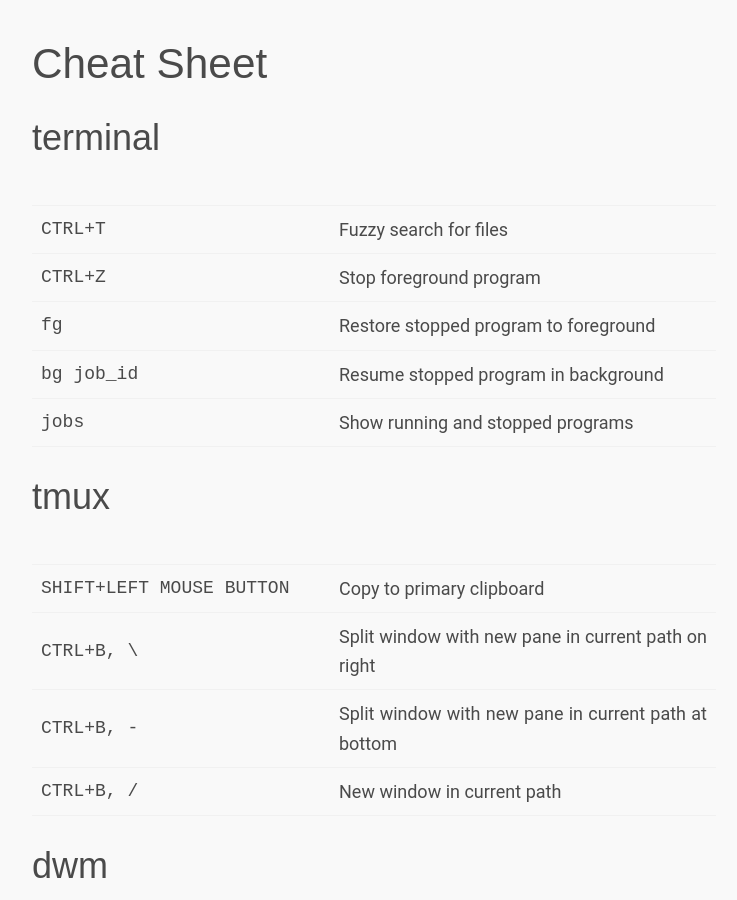
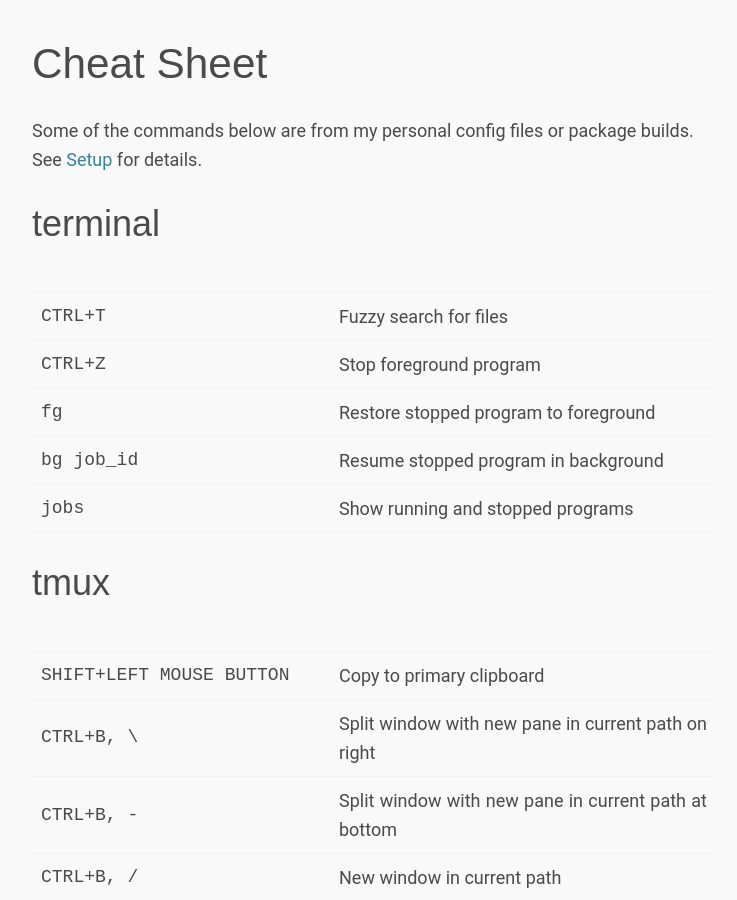
Before and after one commit to edclements/website, a Jekyll site: the page built from cheat-sheet.md, in a window 1280 px wide and 900 px high. Shown: the whole window, without its empty margins (266-1003 px from the left). Built offline with Jekyll 4.4.1, drawn with Linux system fonts in a browser that asks for light colours; nearby versions of some CDN libraries.

Commit message:
Link to setup

```diff
--- a/cheat-sheet.md
+++ b/cheat-sheet.md
@@ -2,6 +2,9 @@
 title: Cheat Sheet
 layout: default
 ---
+
+Some of the commands below are from my personal config files or package builds.
+See [Setup](/setup) for details.
 
 terminal
 --------
```
